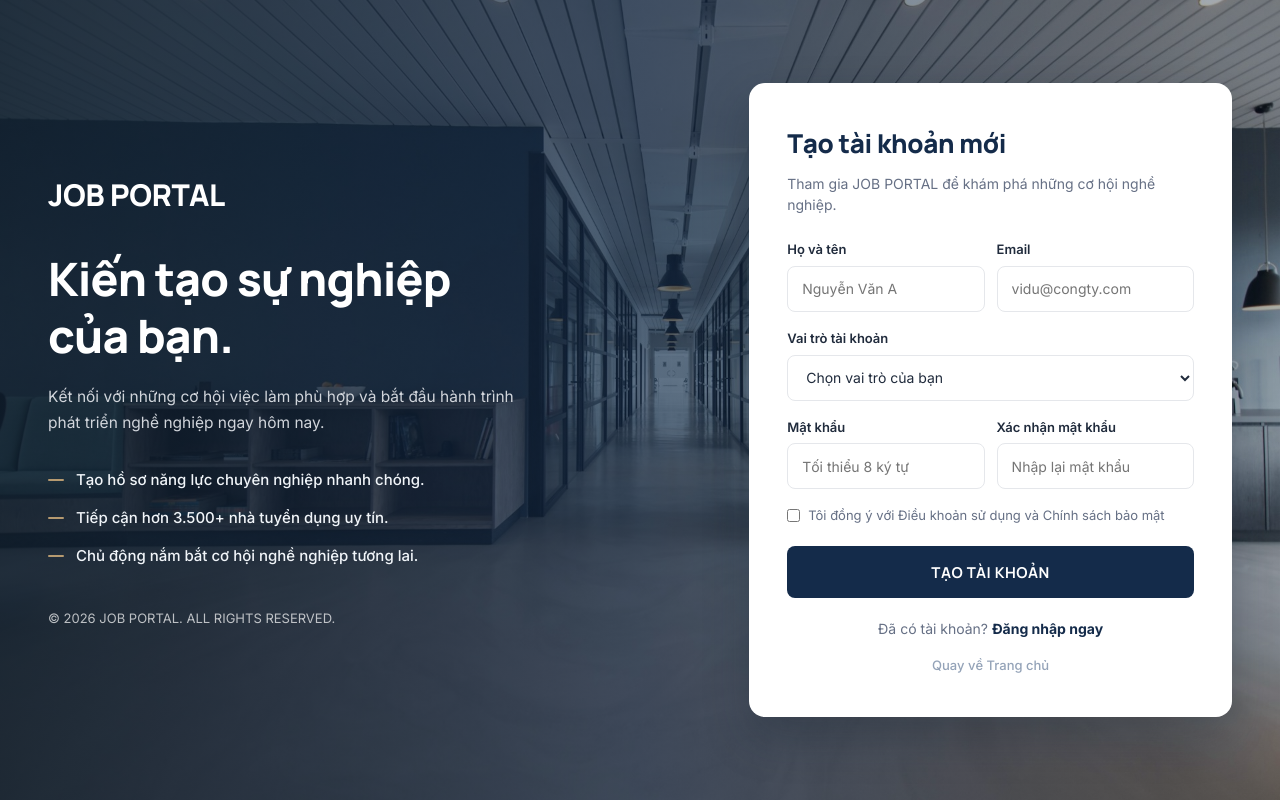
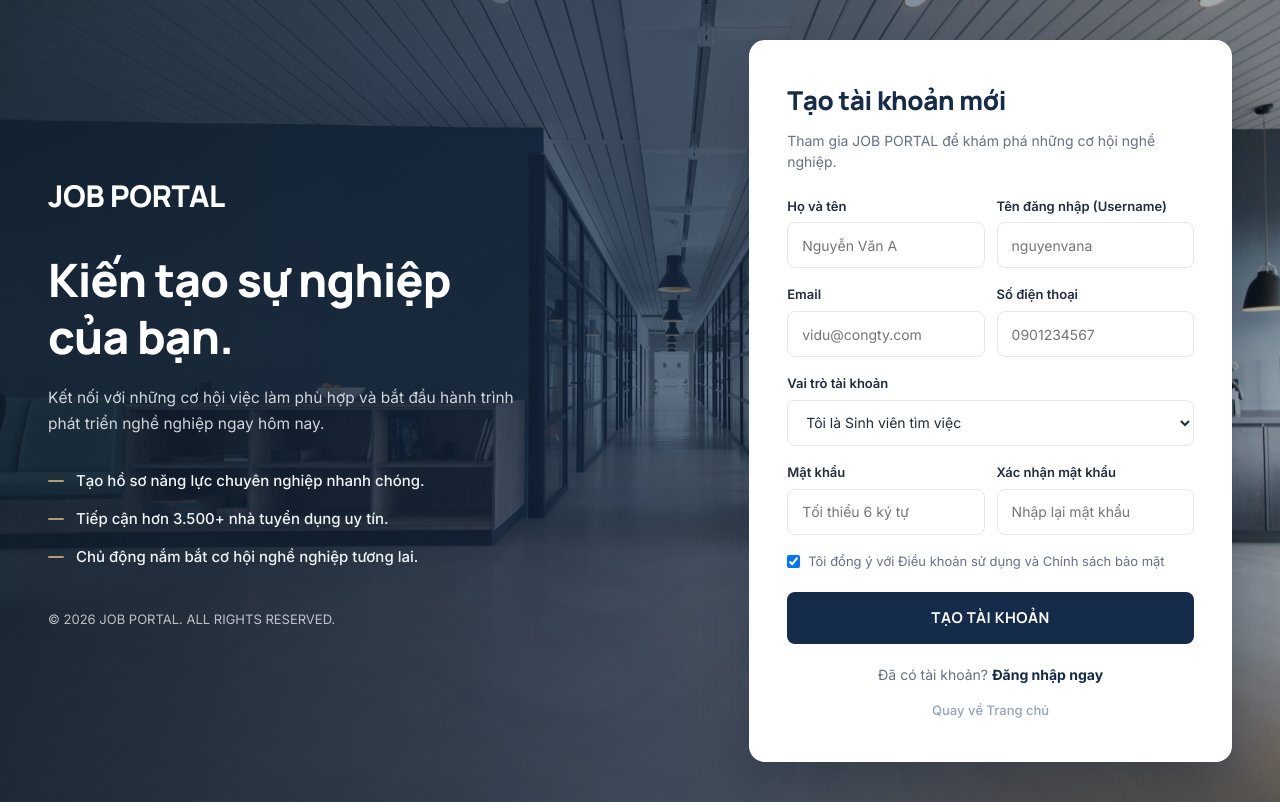
Before and after one commit to minhc2390-boop/EcoCore_Manage_EV, a Spring Boot app: page /register in a window 1280 px wide. Run offline with Spring Boot 4, Linux system fonts and the light colour scheme.

Commit message:
fix(auth): fix loi fullName parameter va dong bo form dang ky dang nhap

```diff
--- a/src/main/java/com/uniwork/controller/AuthController.java
+++ b/src/main/java/com/uniwork/controller/AuthController.java
@@ -83,9 +83,9 @@ public class AuthController {
 
     // xử lý form đăng ký account mới
     @PostMapping("/register")
-    public String processRegister(@RequestParam("fullname") String fullName,
+    public String processRegister(@RequestParam("fullName") String fullName,
             @RequestParam("username") String username,
-            @RequestParam("emaiil") String email,
+            @RequestParam("email") String email,
             @RequestParam(value = "phone", required = false) String phone,
             @RequestParam("password") String password,
             @RequestParam("confirmPassword") String confirmPassword,
@@ -93,7 +93,7 @@ public class AuthController {
             Model model) {
         // kiểm tra xác nhận mật khẩu
         if (!password.equals(confirmPassword)) {
-            model.addAttribute("error", "Mật khẩu xác nhận thành công");
+            model.addAttribute("error", "Mật khẩu xác nhận không trùng khớp!");
             preserveFormData(model, fullName, username, email, phone);
             return "register";
         }
--- a/src/main/resources/templates/register.html
+++ b/src/main/resources/templates/register.html
@@ -41,31 +41,45 @@
             <p class="login-form-subtitle">Tham gia JOB PORTAL để khám phá những cơ hội nghề nghiệp.</p>
           </div>
 
-          <form class="login-main-form" action="#" method="POST" autocomplete="off">
+          <!-- Thông báo lỗi hoặc thành công -->
+          <div th:if="${error}" style="padding: 12px; border-radius: 6px; background-color: #fee2e2; color: #b91c1c; border: 1px solid #f87171; margin-bottom: 15px; font-size: 14px;" th:text="${error}"></div>
+          <div th:if="${success}" style="padding: 12px; border-radius: 6px; background-color: #dcfce7; color: #15803d; border: 1px solid #86efac; margin-bottom: 15px; font-size: 14px;" th:text="${success}"></div>
+
+          <form class="login-main-form" th:action="@{/register}" method="POST" autocomplete="off">
             <div class="form-row-2">
               <div class="form-group">
                 <label class="form-label" for="regFullName">Họ và tên</label>
-                <input type="text" id="regFullName" name="fullName" class="form-control" placeholder="Nguyễn Văn A" required autocomplete="off">
+                <input type="text" id="regFullName" name="fullName" th:value="${fullName}" class="form-control" placeholder="Nguyễn Văn A" required autocomplete="off">
               </div>
               <div class="form-group">
+                <label class="form-label" for="regUsername">Tên đăng nhập (Username)</label>
+                <input type="text" id="regUsername" name="username" th:value="${username}" class="form-control" placeholder="nguyenvana" required autocomplete="off">
+              </div>
+            </div>
+
+            <div class="form-row-2">
+              <div class="form-group">
                 <label class="form-label" for="regEmail">Email</label>
-                <input type="email" id="regEmail" name="email" class="form-control" placeholder="vidu@congty.com" required autocomplete="off">
+                <input type="email" id="regEmail" name="email" th:value="${email}" class="form-control" placeholder="vidu@congty.com" required autocomplete="off">
+              </div>
+              <div class="form-group">
+                <label class="form-label" for="regPhone">Số điện thoại</label>
+                <input type="text" id="regPhone" name="phone" th:value="${phone}" class="form-control" placeholder="0901234567" autocomplete="off">
               </div>
             </div>
 
             <div class="form-group">
               <label class="form-label" for="regRole">Vai trò tài khoản</label>
               <select id="regRole" name="role" class="form-control" required>
-                <option value="" disabled selected>Chọn vai trò của bạn</option>
-                <option value="candidate">Tôi là Ứng viên tìm việc</option>
-                <option value="employer">Tôi là Nhà tuyển dụng doanh nghiệp</option>
+                <option value="STUDENT" selected>Tôi là Sinh viên tìm việc</option>
+                <option value="COMPANY_ADMIN">Tôi là Doanh nghiệp / Quán cafe tuyển dụng</option>
               </select>
             </div>
 
             <div class="form-row-2">
               <div class="form-group">
                 <label class="form-label" for="regPassword">Mật khẩu</label>
-                <input type="password" id="regPassword" name="password" class="form-control" placeholder="Tối thiểu 8 ký tự" required autocomplete="new-password">
+                <input type="password" id="regPassword" name="password" class="form-control" placeholder="Tối thiểu 6 ký tự" required autocomplete="new-password">
               </div>
               <div class="form-group">
                 <label class="form-label" for="regConfirmPassword">Xác nhận mật khẩu</label>
@@ -75,7 +89,7 @@
 
             <div class="form-group">
               <label class="form-checkbox-label">
-                <input type="checkbox" id="regTerms" required>
+                <input type="checkbox" id="regTerms" required checked>
                 <span>Tôi đồng ý với Điều khoản sử dụng và Chính sách bảo mật</span>
               </label>
             </div>
```
Also changed, not shown: src/main/resources/templates/auth/login.html (+9 -4 lines), src/main/resources/templates/auth/register.html (+22 -8 lines), src/main/resources/templates/login.html (+9 -4 lines).
